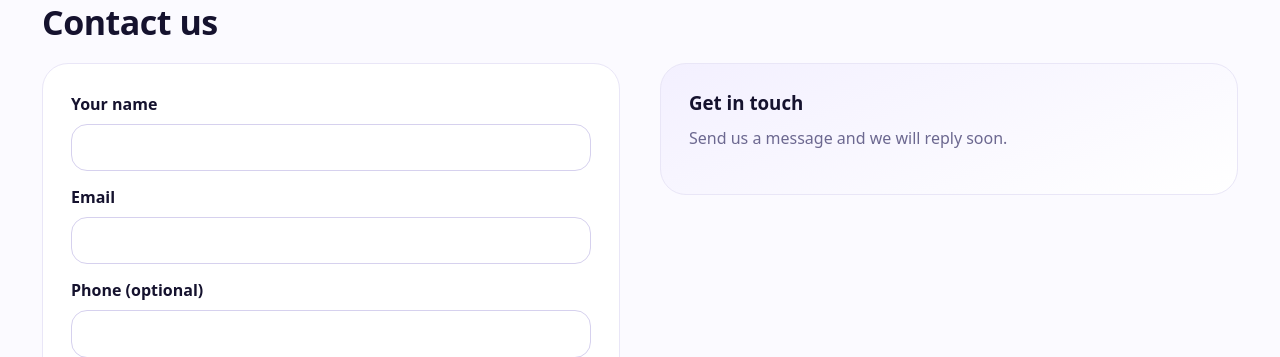
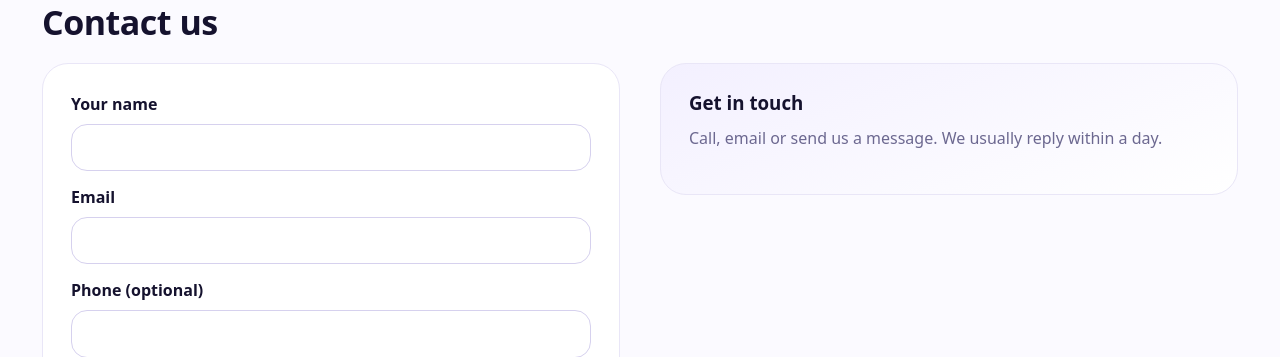
Before and after one commit to asl1n/online-store, a PHP site: page /contact.php in a window 1280 px wide. Shown: the part 134-491 px from the top of the page. Run offline with PHP 8.4, Linux system fonts and the light colour scheme; data comes from the database, SQL or seed files in the repository; data that the repository does not hold is empty; some libraries are stand-ins or nearby versions.

Commit message:
Feat: Contact Us page get in touch section Ui enhanced

```diff
--- a/contact.php
+++ b/contact.php
@@ -20,9 +20,9 @@ site_header('Contact', 'contact', 'Contact ' . site_name() . ' for product enqui
 <label>Message<textarea name="message" rows="6" maxlength="3000" required><?= $v('message') ?></textarea></label>
 <?php if (isset($errors['message'])): ?><div class="err"><?= e($errors['message']) ?></div><?php endif; ?>
 <button class="btn">Send message</button></form>
-<div class="infobox"><h3>Get in touch</h3>
-<?php if (setting('phones')): ?><p><b>Phone</b><br><?= e(setting('phones')) ?></p><?php endif; ?>
-<?php if (setting('address')): ?><p><b>Visit us</b><br><?= e(setting('address')) ?></p><?php endif; ?>
-<?php if (setting('email')): ?><p><b>Email</b><br><?= e(setting('email')) ?></p><?php endif; ?>
-<?php if (!setting('phones') && !setting('address') && !setting('email')): ?><p class="muted">Send us a message and we will reply soon.</p><?php endif; ?></div></div></div>
+<div class="infobox"><h3>Get in touch</h3><p class="muted">Call, email or send us a message. We usually reply within a day.</p>
+<?php if (setting('phones') || setting('email') || setting('address')): ?><ul class="ilist">
+<?php if (setting('phones')): ?><li><span class="ibadge"><?= ico('phone') ?></span><div><small>Call us</small><span><?= phone_links(setting('phones')) ?></span></div></li><?php endif; ?>
+<?php if (setting('email')): ?><li><span class="ibadge"><?= ico('mail') ?></span><div><small>Email us</small><span><?= email_link(setting('email')) ?></span></div></li><?php endif; ?>
+<?php if (setting('address')): ?><li><span class="ibadge"><?= ico('pin') ?></span><div><small>Visit us</small><span><?= e(setting('address')) ?></span></div></li><?php endif; ?></ul><?php endif; ?></div></div></div>
 <?php site_footer();
```
